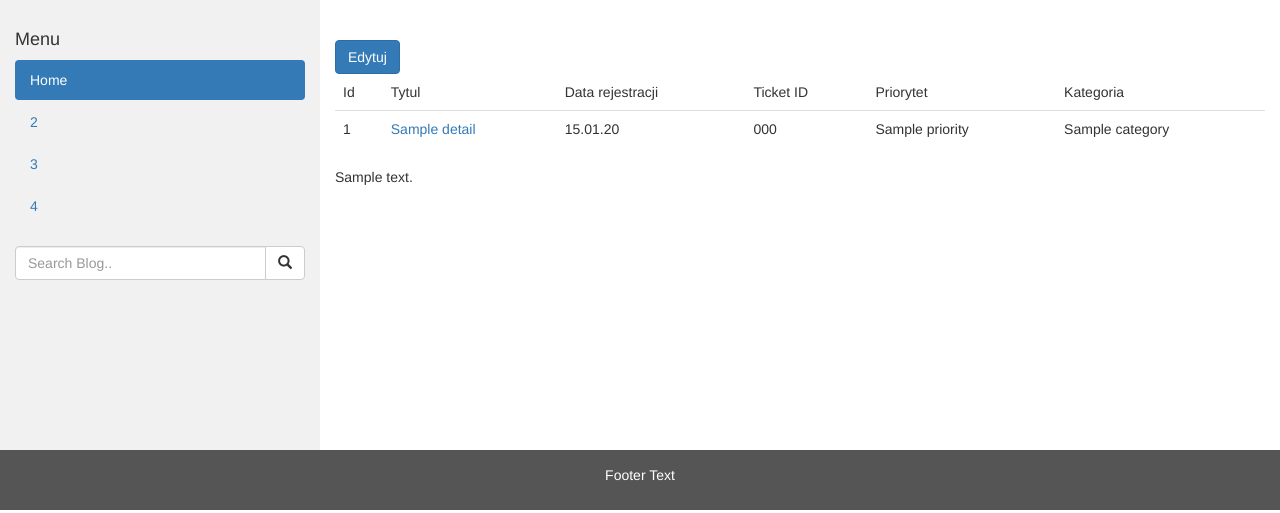
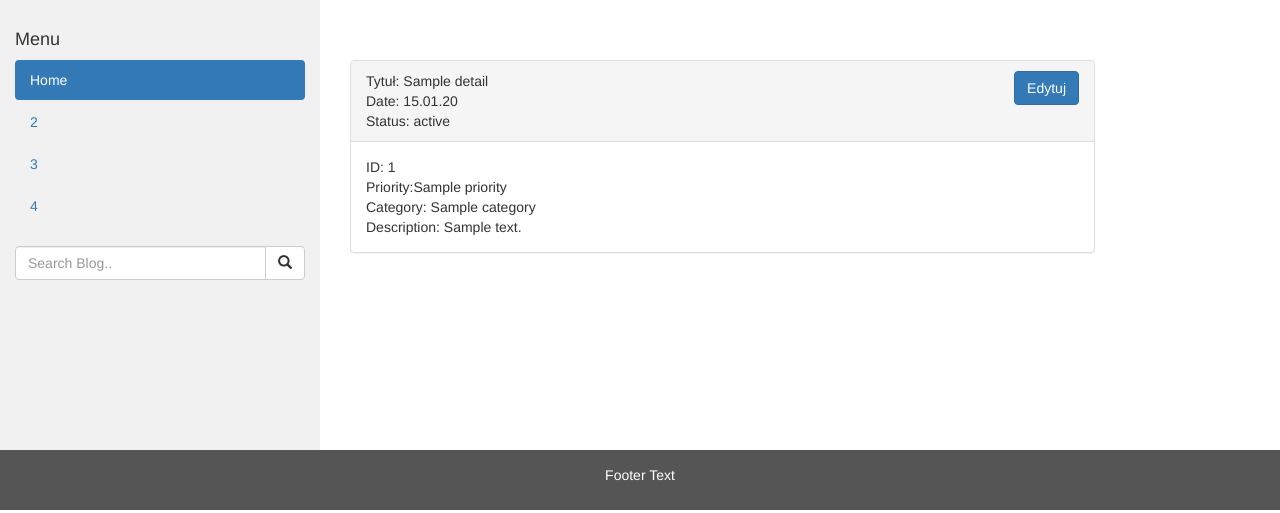
Before and after one commit to tifirifi/asco, a Django app: template asco/ticketing/templates/ticketing/ticket_detail.html in a window 1280 px wide. Shown: the part 52-565 px from the top of the page. Run offline with Django 3.2, Linux system fonts and the light colour scheme; the template is opened without the code that fills it: most values are stand-ins (such as "Sample title", 1, 10 or a date in 2020); some libraries are stand-ins or nearby versions.

```diff
--- a/asco/ticketing/admin.py
+++ b/asco/ticketing/admin.py
@@ -1,6 +1,6 @@
 from django.contrib import admin
 
-from .models import Ticket, Category, Status
+from .models import Ticket, Category
 
 
-admin.site.register([Ticket, Category, Status])
+admin.site.register([Ticket, Category])
--- a/asco/ticketing/templates/ticketing/ticket_detail.html
+++ b/asco/ticketing/templates/ticketing/ticket_detail.html
@@ -3,37 +3,34 @@
     <br />
 <br />
 
-    <button type="button" class="btn btn-primary" onclick="window.location.href='edit/'" >Edytuj</button>
-    <table class="table table-hover">
-        <thead>
-            <tr>
-                <td>Id</td>
-                <td>Tytul</td>
-                <td>Data rejestracji</td>
-                <td>Ticket ID</td>
-                <td>Priorytet</td>
-                <td>Kategoria</td>
-            </tr>
-        </thead>
-
-        <tbody>
-            <tr>
-
-                <td>{{detail.pk}} </td>
-                <td><a href="#">{{detail.title}}</a></td>
-                <td>{{detail.created_date|date:"d.m.y" }}</td>
-                <td>{{detail.code}}</td>
-                <td>{{detail.priority}}</td>
-                <td>{{detail.category}}</td>
-
-            </tr>
-
-        </tbody>
+<br>
+    <div class="col-sm-10">
+    <div class="panel panel-default panel-{{ detail.get_priority_css_class }}">
+    <div class="panel-heading"> Tytuł: {{detail.title}}<button type="button" class="btn btn-primary pull-right" onclick="window.location.href='edit/'" >Edytuj</button>
+     <br>
+    Date: {{detail.created_date|date:"d.m.y" }} <br />
+    Status: {{ detail.status }}
+    </div>
+    <div class="panel-body">
+        ID: {{detail.pk}}<br>
+        Priority:{{detail.priority}}  <br>
+        Category: {{detail.category}} <br>
+        Description: {{detail.description}} </br>
 
 
-    </table>
+    </div>
 
-        {{detail.description}}
+    </div>
+    </div>
+
+
+
+
+
+
+
+
+
 
 
 
--- a/asco/ticketing/views.py
+++ b/asco/ticketing/views.py
@@ -1,7 +1,6 @@
 from django.shortcuts import render, get_object_or_404, HttpResponseRedirect, redirect
 from .models import Ticket
 from .forms import TicketForm
-
 # Create your views here.
 
 def index(request):
```
Also changed, not shown: asco/ticketing/models.py (+44 -9 lines), asco/ticketing/templates/ticketing/tickets.html (+6 -3 lines), asco/ticketing/migrations/0002_auto_20170525_1434.py (added), asco/ticketing/migrations/0003_auto_20170525_1535.py (added), asco/ticketing/migrations/0004_auto_20170525_1538.py (added), 1 other file.
